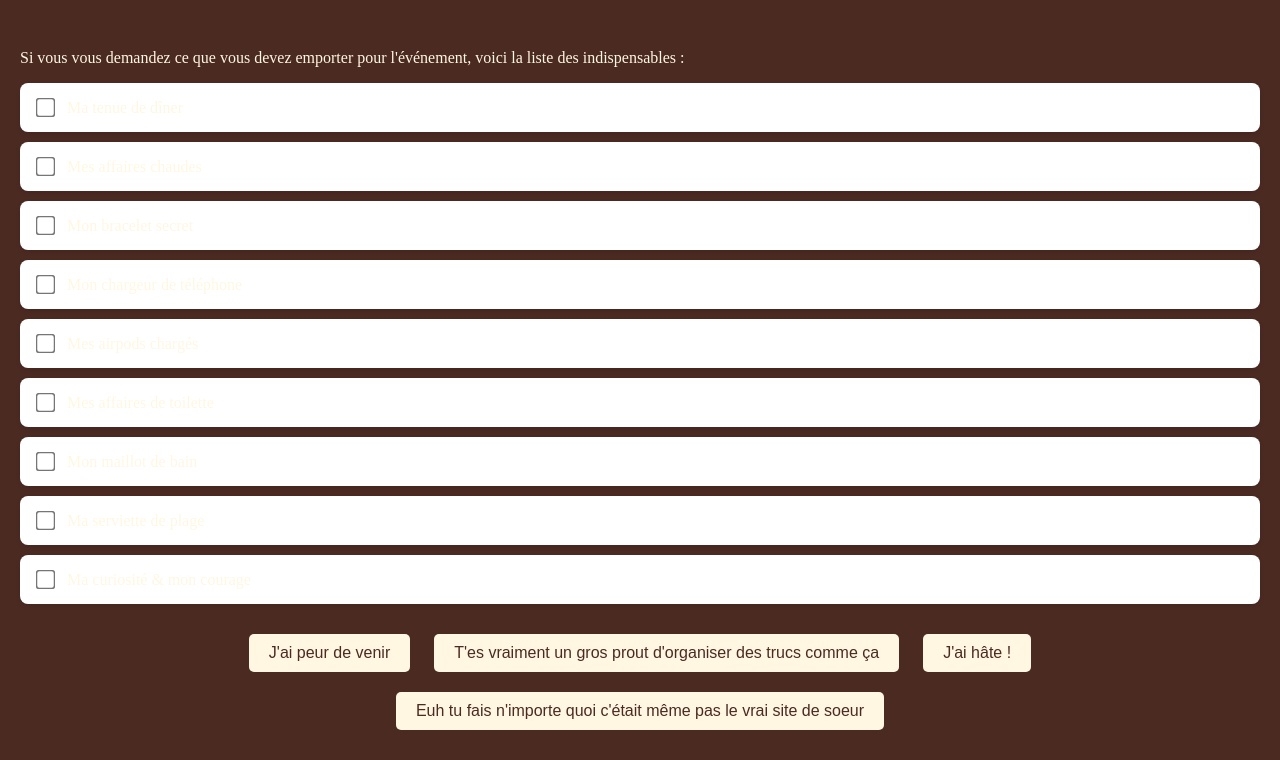
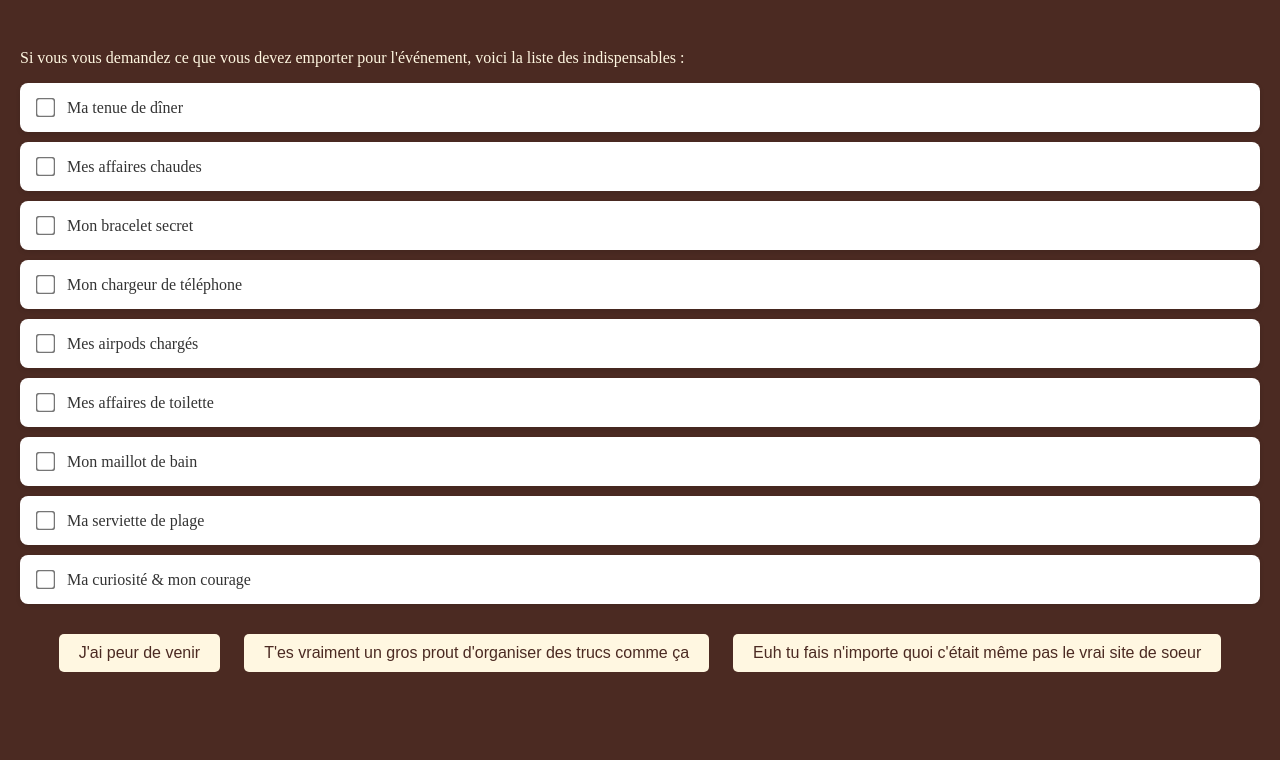
Before and after one commit to CobraAMF97/LISEZMOI, a plain HTML site: page index.html in a window 1280 px wide. Shown: the part 86-846 px from the top of the page. After the commit the page ends 800 px from the top, so only its background shows below. Drawn offline with Linux system fonts and the light colour scheme.

Commit message:
Update index.html

```diff
--- a/index.html
+++ b/index.html
@@ -31,6 +31,7 @@
 
         li {
             background-color: #ffffff;
+            color: #333333; /* Texte noir pour la liste */
             margin: 10px 0;
             padding: 15px;
             border-radius: 8px;
@@ -123,17 +124,20 @@
         function showMessage(type) {
             var messageElement = document.getElementById('message');
 
+            // Réinitialiser l'animation en supprimant puis en réajoutant la classe
+            messageElement.classList.remove('fade-in-out');
+            void messageElement.offsetWidth; // Déclencher le recalcul de style pour réinitialiser l'animation
+            messageElement.classList.add('fade-in-out');
+
             if (type === 'fear') {
                 messageElement.innerHTML = "Vous n'avez rien à craindre et rien à perdre mademoiselle Julie, vous en sortirez grandie croyez-nous!";
-            } else if (type === 'excited') {
-                messageElement.innerHTML = "Oh bichette nous aussi on a hâte ! ❤️";
             } else if (type === 'prout') {
                 messageElement.innerHTML = "Même pas vrai c'était toi le prout 💩💩💩";
             } else if (type === 'wrongSite') {
                 messageElement.innerHTML = "Euh si en fait !";
             }
 
-            messageElement.classList.add('fade-in-out');
+            messageElement.style.opacity = 1;
         }
     </script>
 </head>
@@ -159,7 +163,6 @@
     <div class="buttons">
         <button onclick="showMessage('fear')">J'ai peur de venir</button>
         <button onclick="showMessage('prout')">T'es vraiment un gros prout d'organiser des trucs comme ça</button>
-        <button onclick="showMessage('excited')">J'ai hâte !</button>
         <button onclick="showMessage('wrongSite')">Euh tu fais n'importe quoi c'était même pas le vrai site de soeur</button>
     </div>
 
```
